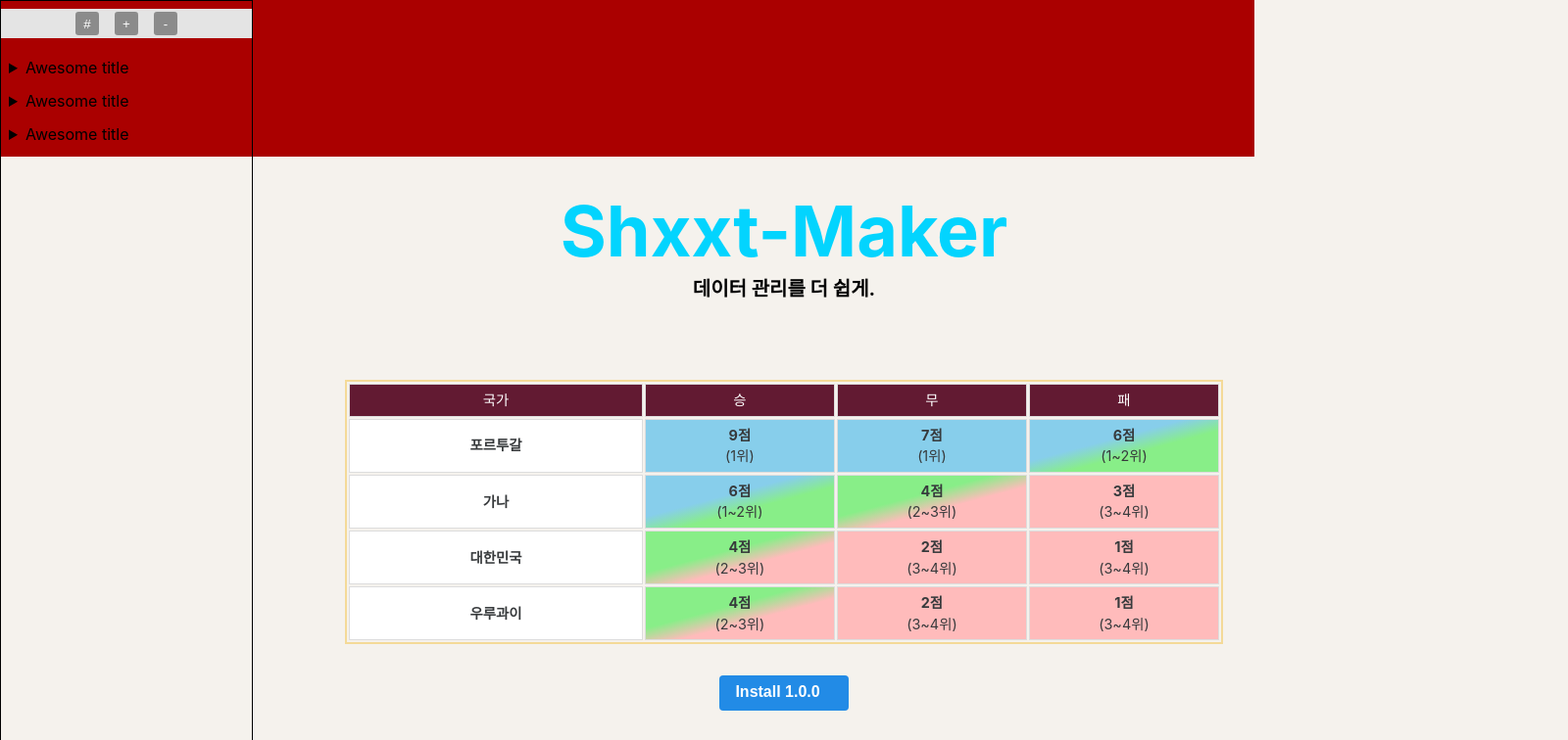
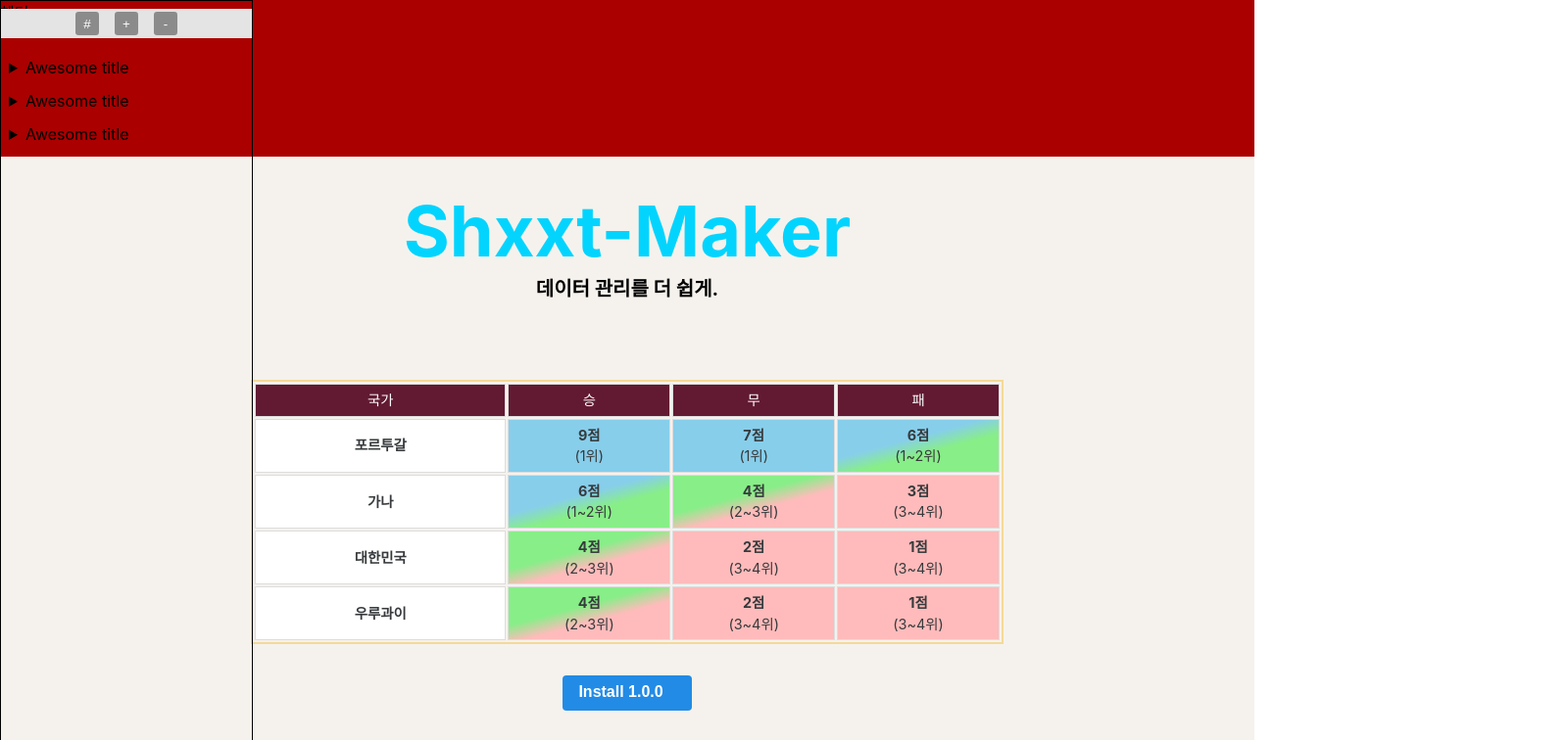
Before and after one commit to Toyoill/shxxt-page, a React (Create React App) app in the folder client/shxxt-page/: page / in a window 1280 px wide. Shown: the top 756 px of the page at 98% size, 1600 px wide, since content can reach past the window. Built offline with nearby package versions, Linux system fonts and the light colour scheme.

Commit message:
라우팅 추가 + 헤더푸터 라우터로
냉무

```diff
--- a/client/shxxt-page/src/App.tsx
+++ b/client/shxxt-page/src/App.tsx
@@ -1,12 +1,14 @@
 import React from "react";
-
+import { Route, Routes } from "react-router-dom";
 import styled from "styled-components";
+import Layout from "./components/UI/Layout";
 import MainPage from "./page/Home/MainPage";
+import GuidePage from "./page/Guide/GuidePage";
 import Sidebar from "./components/UI/Sidebar/Admin/Sidebar";
 
 const MainContainer = styled.div({
   width: "100vw",
-  height: 1000,
+  // height: 1000,
   backgroundColor: "#F5F2ED",
 });
 
@@ -15,7 +17,12 @@
     // 최종 commit 전 되돌릴 코드
     <MainContainer>
       <Sidebar />
-      <MainPage />
+      <Routes>
+        <Route element={<Layout />}>
+          <Route path="/" element={<MainPage />} />
+          <Route path="/Guide" element={<GuidePage />} />
+        </Route>
+      </Routes>
     </MainContainer>
     /*
     <div>
--- a/client/shxxt-page/src/components/UI/Button.tsx
+++ b/client/shxxt-page/src/components/UI/Button.tsx
@@ -1,7 +1,7 @@
 import React from "react";
-import { BrowserRouter, Routes, Route, Link } from "react-router-dom";
+import { Link } from "react-router-dom";
 import styled from "styled-components";
-import GuidePage from "../../page/Guide/GuidePage";
+// import GuidePage from "../../page/Guide/GuidePage";
 
 interface PropsType {
   title: string;
@@ -43,17 +43,11 @@
   */
 
   return (
-    <BrowserRouter>
-      <StyledNav>
-        <Link to="/Guide">
-          <StyledButton>{title}</StyledButton>
-        </Link>
-      </StyledNav>
-
-      <Routes>
-        <Route path="/Guide" element={<GuidePage />} />
-      </Routes>
-    </BrowserRouter>
+    <StyledNav>
+      <Link to="/Guide">
+        <StyledButton>{title}</StyledButton>
+      </Link>
+    </StyledNav>
   );
 }
 
--- a/client/shxxt-page/src/components/UI/Footer/Footer.tsx
+++ b/client/shxxt-page/src/components/UI/Footer/Footer.tsx
@@ -2,7 +2,8 @@
 import styled from "styled-components";
 
 const FooterContainer = styled.div({
-  position: "fixed",
+  // position: "fixed",
+  marginTop: "3rem",
   bottom: 0,
   left: 0,
   width: "100%",
--- /dev/null
+++ b/client/shxxt-page/src/components/UI/Layout.tsx
@@ -0,0 +1,25 @@
+import React from "react";
+import { Outlet } from "react-router-dom";
+import styled from "styled-components";
+import Footer from "./Footer/Footer";
+
+const HeaderContainer = styled.div({
+  position: "fixed",
+  top: 0,
+  left: 0,
+  width: "100%",
+  height: "10rem",
+  backgroundColor: "#a00",
+});
+
+function Layout() {
+  return (
+    <div>
+      <HeaderContainer>헤더</HeaderContainer>
+      <Outlet />
+      <Footer />
+    </div>
+  );
+}
+
+export default Layout;
--- a/client/shxxt-page/src/index.tsx
+++ b/client/shxxt-page/src/index.tsx
@@ -1,6 +1,7 @@
 import React from "react";
 import ReactDOM from "react-dom/client";
 import "./index.css";
+import { BrowserRouter } from "react-router-dom";
 import App from "./App";
 
 const root = ReactDOM.createRoot(
@@ -9,6 +10,8 @@
 
 root.render(
   <React.StrictMode>
-    <App />
+    <BrowserRouter>
+      <App />
+    </BrowserRouter>
   </React.StrictMode>
 );
--- a/client/shxxt-page/src/page/Guide/GuidePage.tsx
+++ b/client/shxxt-page/src/page/Guide/GuidePage.tsx
@@ -2,6 +2,7 @@
 import styled from "styled-components";
 
 const StyledContainer = styled.div({
+  paddingTop: "10rem",
   display: "flex",
   flexDirection: "column",
   fontSize: "30px",
--- a/client/shxxt-page/src/page/Home/Content.tsx
+++ b/client/shxxt-page/src/page/Home/Content.tsx
@@ -7,7 +7,7 @@
 const ContentContainer = styled.div({
   display: "flex",
   flexDirection: "column",
-  padding: "10rem",
+  paddingTop: "10rem",
   width: "100%",
   height: "1000px",
   backgroundColor: "#F5F2ED",
--- a/client/shxxt-page/src/page/Home/Example.tsx
+++ b/client/shxxt-page/src/page/Home/Example.tsx
@@ -6,7 +6,7 @@
   marginLeft: "auto",
   marginRight: "auto",
   border: "2px solid #f4da98",
-  width: "70%",
+  width: "60%",
 });
 
 const TableRow = styled.tr({
--- a/client/shxxt-page/src/page/Home/MainPage.tsx
+++ b/client/shxxt-page/src/page/Home/MainPage.tsx
@@ -2,7 +2,7 @@
 import styled from "styled-components";
 import Content from "./Content";
 // import Footer from "../../components/UI/Footer/Footer";
-import Header from "../../components/UI/Header/Header";
+// import Header from "../../components/UI/Header/Header";
 
 const MainPageWrapper = styled.div({
   // marginLeft: "10rem",
@@ -15,7 +15,6 @@
   return (
     <div>
       <MainPageWrapper>
-        <Header />
         <Content />
       </MainPageWrapper>
     </div>
```
